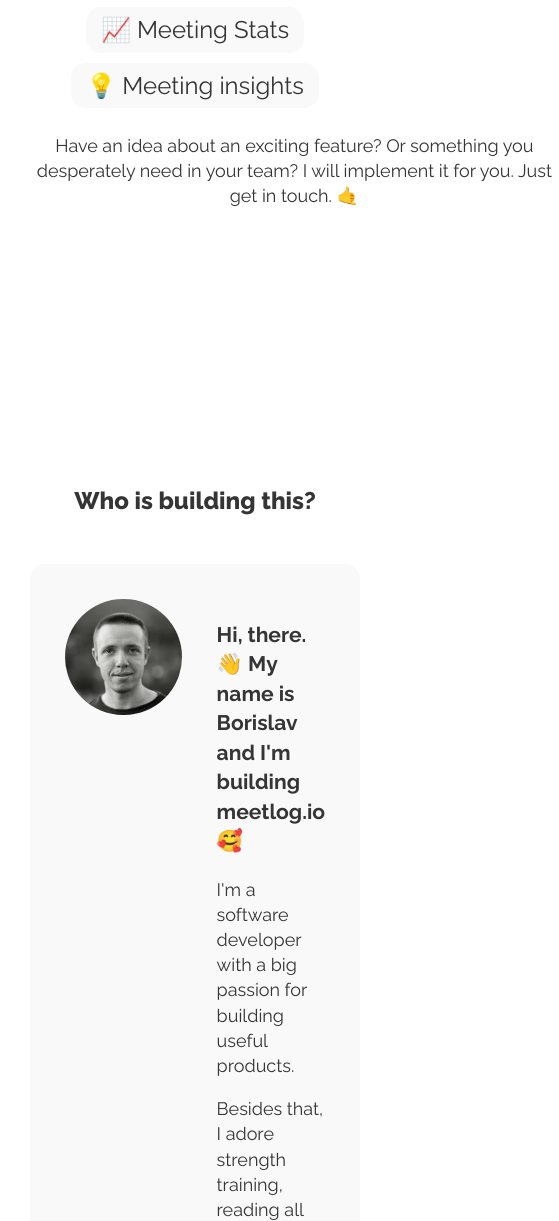
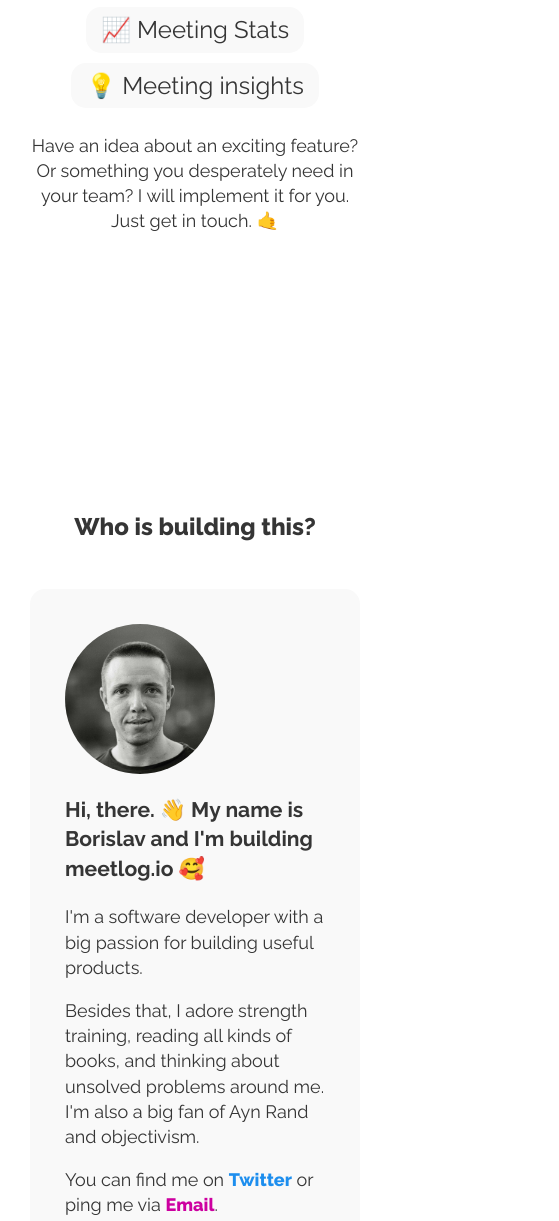
Before and after one commit to brslv/meetlog-landing, a website: page src/index.html in a window 390 px wide. Shown: the part 5423-6644 px from the top of the page, 559 px wide, since content can reach past the window. Drawn offline with nearby package versions, Linux system fonts and the light colour scheme; files that its build step writes are made by us from their sources.

Commit message:
fix some responsive UI issues

```diff
--- a/src/index.scss
+++ b/src/index.scss
@@ -322,7 +322,7 @@
 }
 
 .have-an-idea {
-  width: 48ch;
+  max-width: 48ch;
   text-align: center;
   margin: map-get($px, "xl") auto;
   font-size: map-get($font-sizes, "md");
@@ -346,7 +346,9 @@
     background: map-get($colors, "section-accent-bg");
     padding: map-get($px, "4xl");
     border-radius: $radius;
-    @include flex(flex-start);
+    @include mqlg {
+      @include flex(flex-start);
+    }
   }
 
   &-photo-container {
```
